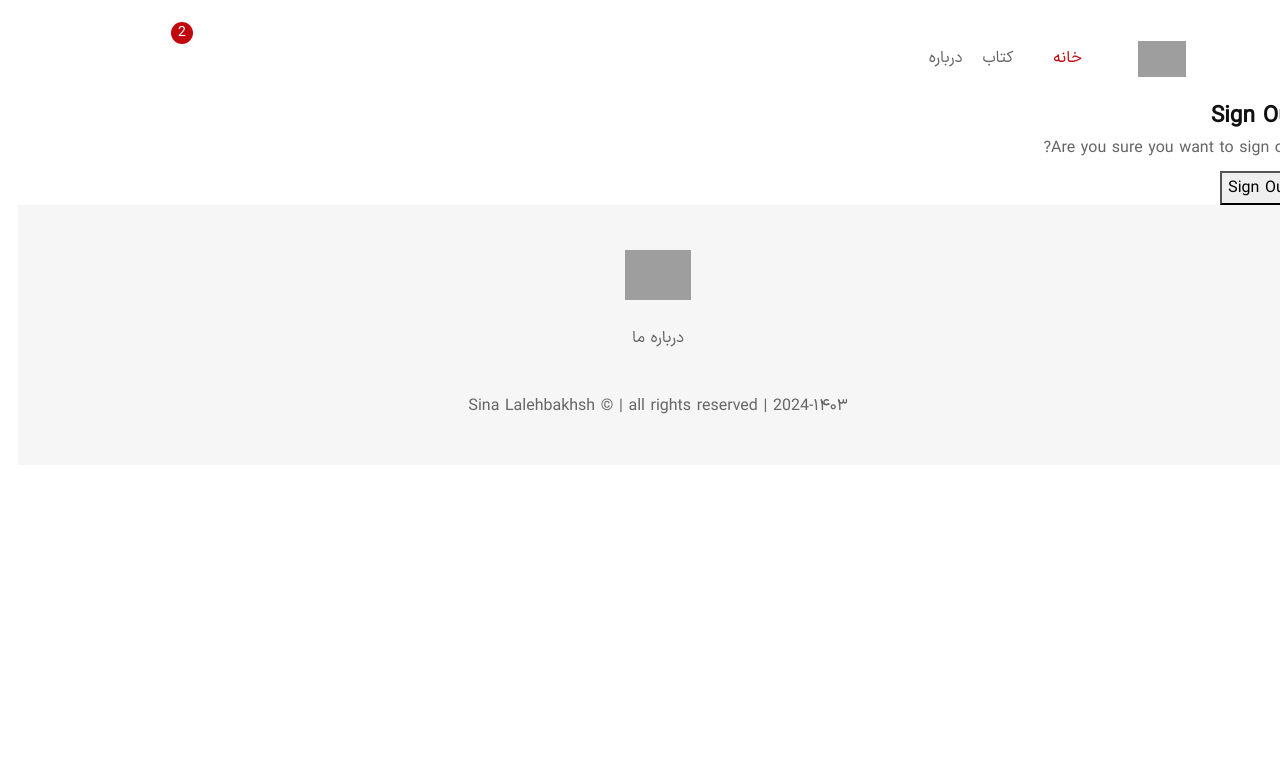
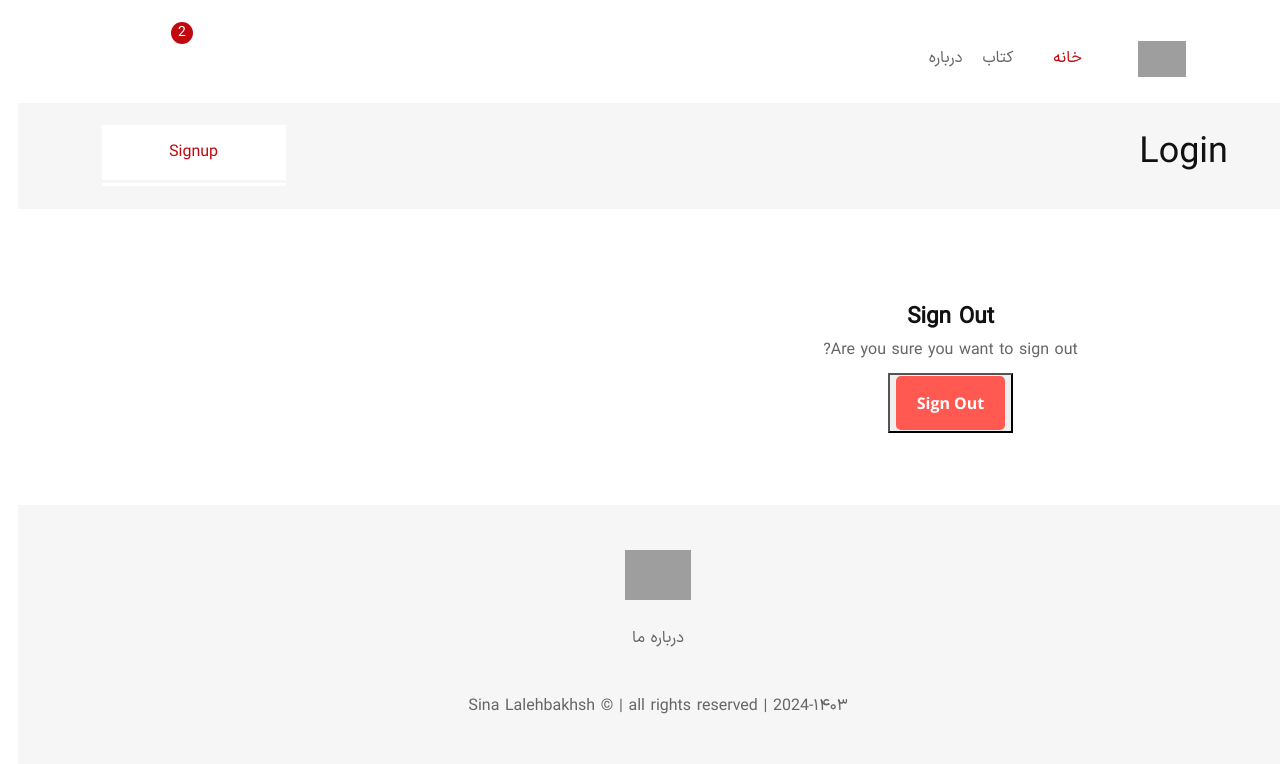
Before and after one commit to sinalalebakhsh/OnlineShope, a Django app: page /accounts/logout/ in a window 1280 px wide. Shown: the top 764 px of the page. Run offline with Django 5.2, Linux system fonts and the light colour scheme; the visitor is signed in with stand-in values (Sample User, id 1); parts of the project's set-up code (start-up, migrations or seed data) failed here and were passed over; some libraries are stand-ins or nearby versions; some web fonts are replaced; grey boxes are pictures that could not be loaded.

Commit message:
Add All Changes

```diff
--- a/templates/_base.html
+++ b/templates/_base.html
@@ -71,7 +71,7 @@
                     <div class="col-xl-3 col-lg-4 col-sm-7 col-12 p-0">
                         <ul class="header-toolbar">
                             <li class="header-toolbar__item">
-                                <a href="wishlist.html" class="header-toolbar__btn mx-4">
+                                <a href="#" class="header-toolbar__btn mx-4">
                                     <i class="flaticon flaticon-like"></i>
                                 </a>
                             </li>
@@ -82,7 +82,7 @@
                                 </a>
                             </li>
                             <li class="header-toolbar__item user-info">
-                                <a href="my-account.html" class="header-toolbar__btn">
+                                <a href="#" class="header-toolbar__btn">
                                     <i class="flaticon flaticon-user"></i>
                                 </a>
                                 <ul class="user-info-menu">
@@ -91,13 +91,13 @@
                                         <a class="text-right" href="#">حساب کاربری</a>
                                     </li>
                                     <li>
-                                        <a class="text-right" href="cart.html">سبد خرید</a>
+                                        <a class="text-right" href="#">سبد خرید</a>
                                     </li>
                                     <li>
-                                        <a class="text-right" href="wishlist.html">علاقه مندی ها</a>
+                                        <a class="text-right" href="#">علاقه مندی ها</a>
                                     </li>
                                     <li>
-                                        <a class="text-right" href="order-tracking.html">تاریخچه سفارشات</a>
+                                        <a class="text-right" href="#">تاریخچه سفارشات</a>
                                     </li>
                                     <li>
                                         <a class="text-right" href="{% url 'account_logout'%}">خروج</a>
@@ -141,8 +141,8 @@
     {% endif %}
 
 
-    {% block content %}{% endblock %}
-
+    {% block content %}
+    {% endblock %}
 
     <!-- Footer Start-->
     <footer class="footer">
--- a/templates/account/logout.html
+++ b/templates/account/logout.html
@@ -4,6 +4,37 @@
 {% trans "Sign Out" %}
 {% endblock head_title %}
 {% block content %}
+<div class="wrapper">
+
+
+    <!-- Breadcrumb area Start -->
+    <div class="breadcrumb-area bg-color ptb--10" data-bg-color="#f6f6f6">
+        <div class="container">
+            <div class="row">
+                <div class="col-12">
+                    <div class="d-flex justify-content-between align-items-center flex-sm-row flex-column">
+                        <h1 class="page-title">Login</h1>
+                        <div class="d-flex justify-content-between align-items-center flex-sm-row flex-column p-4">
+                            <h1 class="page-title"></h1>
+                            <a href="/accounts/signup/" class="btn btn-info">Signup</a>
+
+                        </div>
+                    </div>
+                </div>
+            </div>
+        </div>
+    </div>
+    <!-- Breadcrumb area End -->
+    <br>
+
+     <!-- Main Content Wrapper Start -->
+    <div class="main-content-wrapper">
+        <div class="page-content-inner pt--75 pb--80">
+            <div class="container">
+                <div class="row">
+                    <div class="col-md-6 mb-sm--50">
+                        <div class="login-box">
+                            <form action="" method="POST" align="center">
                                 {% element h1 %}
                                 {% trans "Sign Out" %}
                                 {% endelement %}
@@ -17,9 +48,34 @@
                                 {{ redirect_field }}
                                 {% endslot %}
                                 {% slot actions %}
-            {% element button type="submit" %}
-                {% trans 'Sign Out' %}
+                                {% element button type="submit"%}
+                                <input type="submit" value="{% trans 'Sign Out' %}" class="btn-submit">
                                 {% endelement %}
                                 {% endslot %}
                                 {% endelement %}
+                            </form>
+                        </div>
+                    </div>
+                </div>
+            </div>
+        </div>
+    </div>
+    <!-- Main Content Wrapper Start -->
+
+    <spacer size="52"></spacer>
+</div>
+   <!-- Search form Popup Start -->
+   <div class="searchform__popup" id="searchForm">
+    <a href="#" class="btn-close"><i class="flaticon flaticon-cross"></i></a>
+    <div class="searchform__body">
+        <p>Start typing and press Enter to search</p>
+        <form class="searchform">
+            <input type="text" name="popup-search" id="popup-search" class="searchform__input"
+                placeholder="Search Entire Store...">
+            <button type="submit" class="searchform__submit"><i
+                    class="flaticon flaticon-magnifying-glass-icon"></i></button>
+        </form>
+    </div>
+</div>
+<!-- Search form Popup End -->
 {% endblock content %}
```
Lines whose indentation alone changed are shown as unchanged.
